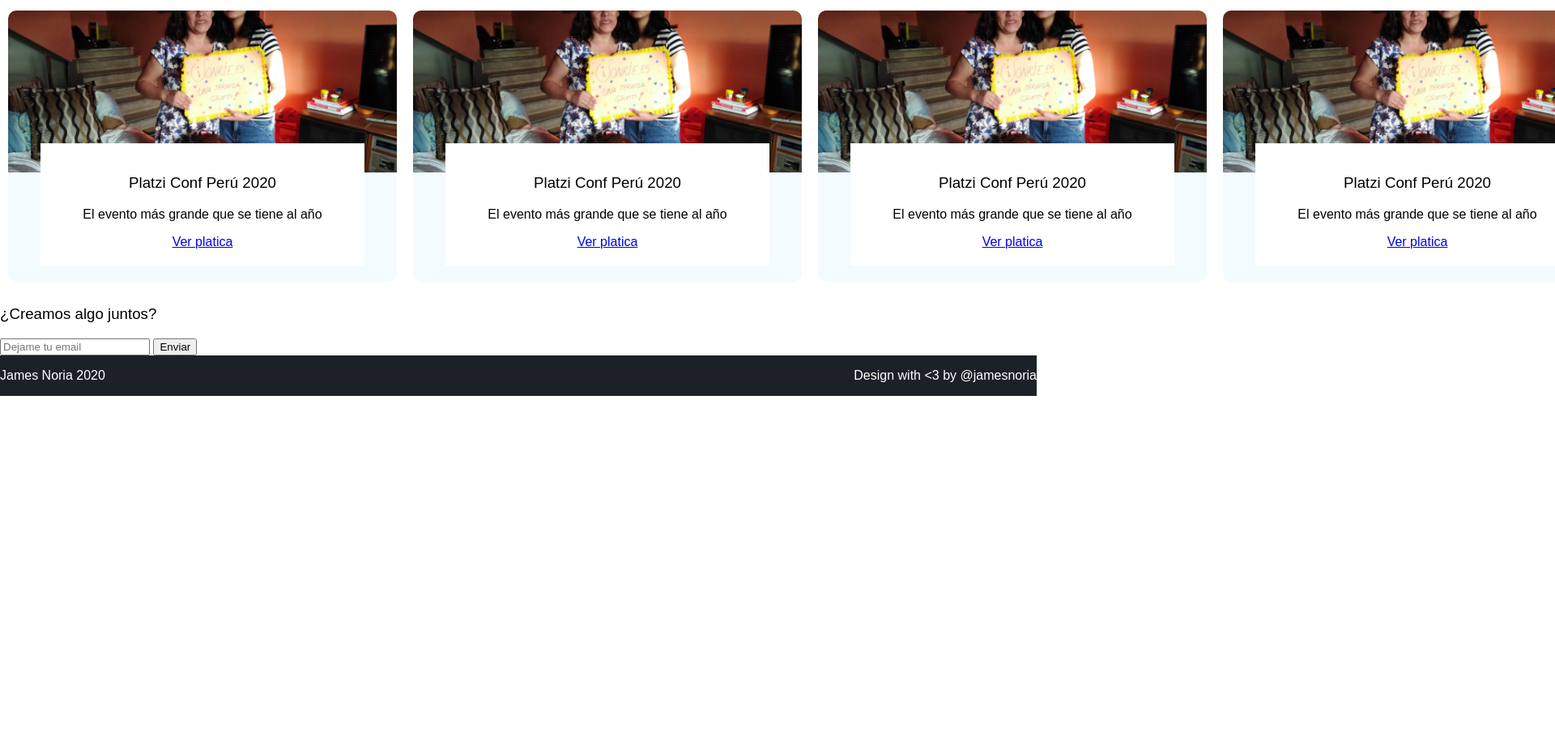
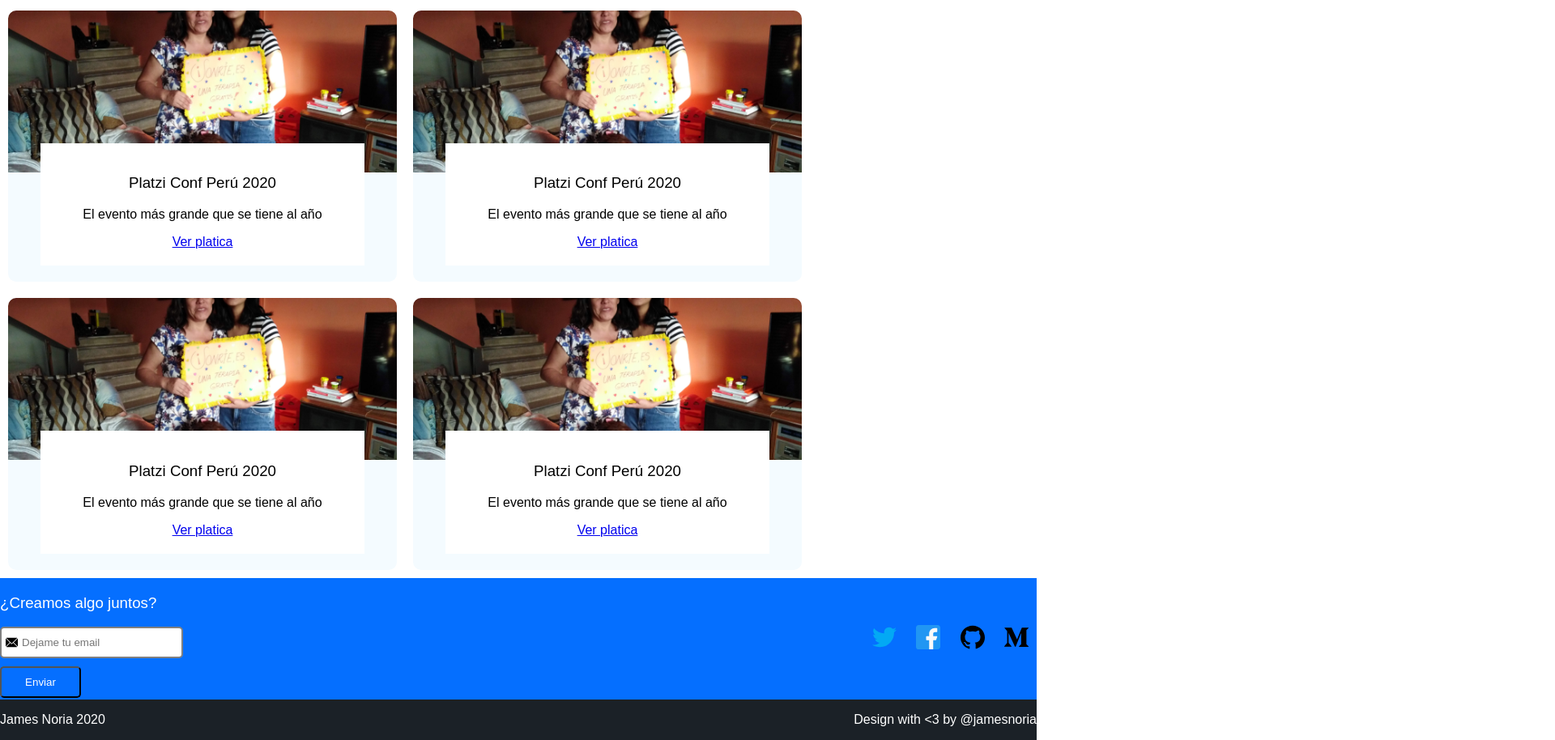
Before and after one commit to lmonsalve22/Learning-to-Code, a plain HTML site: page html_css/web_development/index.html in a window 1280 px wide. Shown: the part 925-1839 px from the top of the page at 81% size, 1920 px wide, since content can reach past the window. Before the commit the page ends 1414 px from the top, so only its background shows below. Drawn offline with Linux system fonts and the light colour scheme.

Commit message:
last commit

```diff
--- a/html_css/web_development/css/estilos.css
+++ b/html_css/web_development/css/estilos.css
@@ -170,6 +170,7 @@
 
 .even-list {
   display: flex;
+  flex-wrap: wrap;
 }
 
 .even-list-title {
@@ -207,3 +208,65 @@
   text-decoration: none;
   border-radius: 5px;
 }
+
+.contact {
+  background-color: #056fff;
+  color: white;
+  height: 150px;
+  display: flex;
+  align-items: center;
+  justify-content: space-between;
+}
+
+.social {
+}
+
+.social-link {
+  display: inline-block;
+  width: 30px;
+  height: 30px;
+  margin: 0 10px;
+  background-size: 30px 30px;
+}
+
+.social-link.twitter {
+  background-image: url('../imagenes/twitter.svg');
+}
+
+.social-link.facebook {
+  background-image: url('../imagenes/facebook.svg');
+}
+
+.social-link.github {
+  background-image: url('../imagenes/github.svg');
+}
+
+.social-link.medium {
+  background-image: url('../imagenes/medium.svg');
+}
+
+.form-email input {
+  border-color: gray;
+  border-style: solid;
+  border-radius: 5px;
+  padding: 10px 20px 10px 25px;
+  background-image: url('../imagenes/correo.svg');
+  background-size: 15px 15px;
+  background-repeat: no-repeat;
+  background-position-y: center;
+  background-position-x: 5px;
+}
+
+.form-email button {
+  display: block;
+  background: transparent;
+  color: white;
+  padding: 10px 0;
+  border-radius: 5px;
+  width: 100px;
+  margin-top: 10px;
+}
+
+.form-email h3 {
+  font-family: 'Source Sans Pro', sans-serif;
+}
--- a/html_css/web_development/index.html
+++ b/html_css/web_development/index.html
@@ -101,6 +101,12 @@
       <input type="text" placeholder="Dejame tu email" id="email">
       <button>Enviar</button>
     </form>
+    <div class="social">
+      <a href="https://twitter.com/jamesnoria" class="social-link twitter"></a>
+      <a href="https://facebook.com/jamesnoriav" class="social-link facebook"></a>
+      <a href="https://github.com/jamesnoria" class="social-link github"></a>
+      <a href="https://medium.com/@jamesnoria" class="social-link medium"></a>
+    </div>
   </section>
   <footer class="footer">
     <div>
```
Also changed, not shown: html_css/web_development/imagenes/correo.svg (added), html_css/web_development/imagenes/facebook.svg (added), html_css/web_development/imagenes/github.svg (added), html_css/web_development/imagenes/medium.svg (added), html_css/web_development/imagenes/twitter.svg (added).
